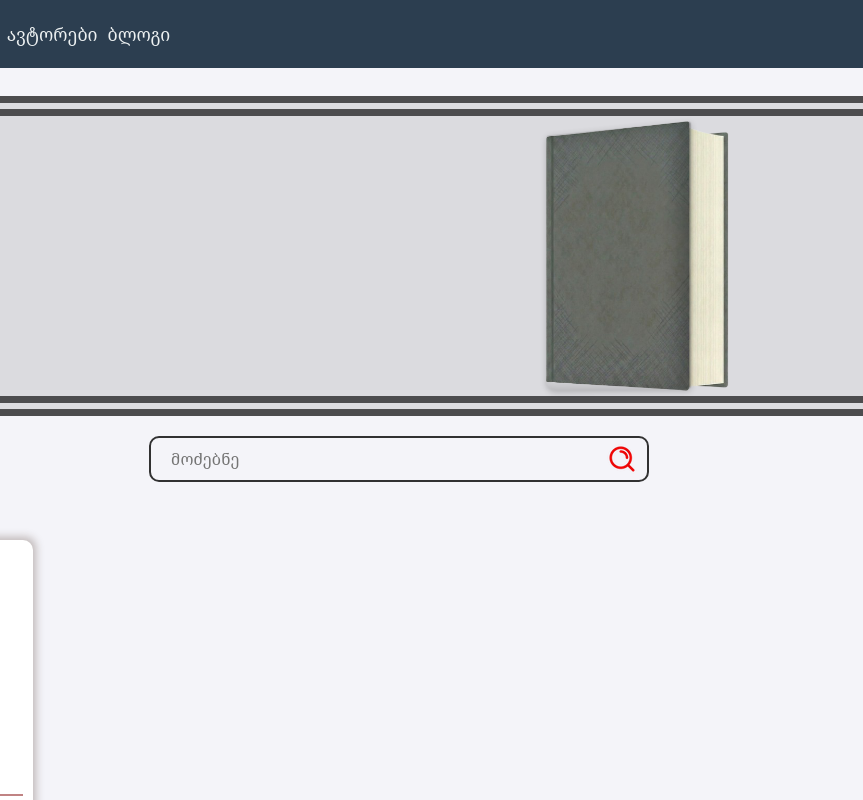
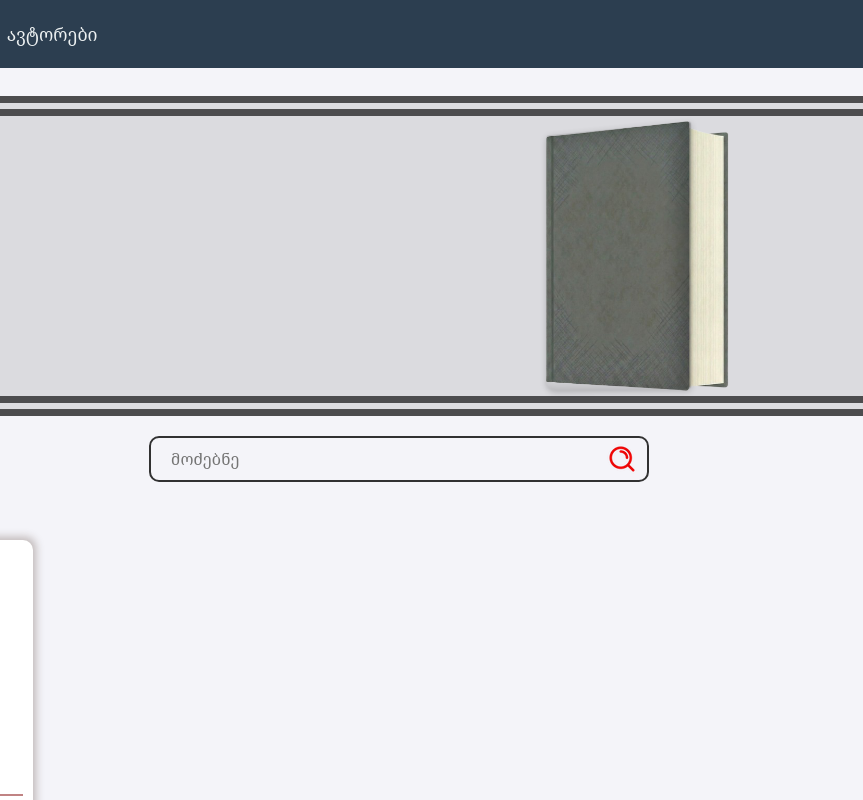
Before and after one commit to NITSOMA/ikitxefront1, a plain HTML site: page index.html in a window 1280 px wide. Shown: the top 800 px of the page, 241-1104 px from the left. Drawn offline with Linux system fonts and the light colour scheme; no server answers.

Commit message:
Update header.html

```diff
--- a/header.html
+++ b/header.html
@@ -8,7 +8,7 @@
 		<a href="index.html">მთავარი</a>
     <a href="index.html">წიგნები</a>
     <a href="authors.html">ავტორები</a>
-    <a href="">ბლოგი</a>
+
 	</nav>
 
 
```
